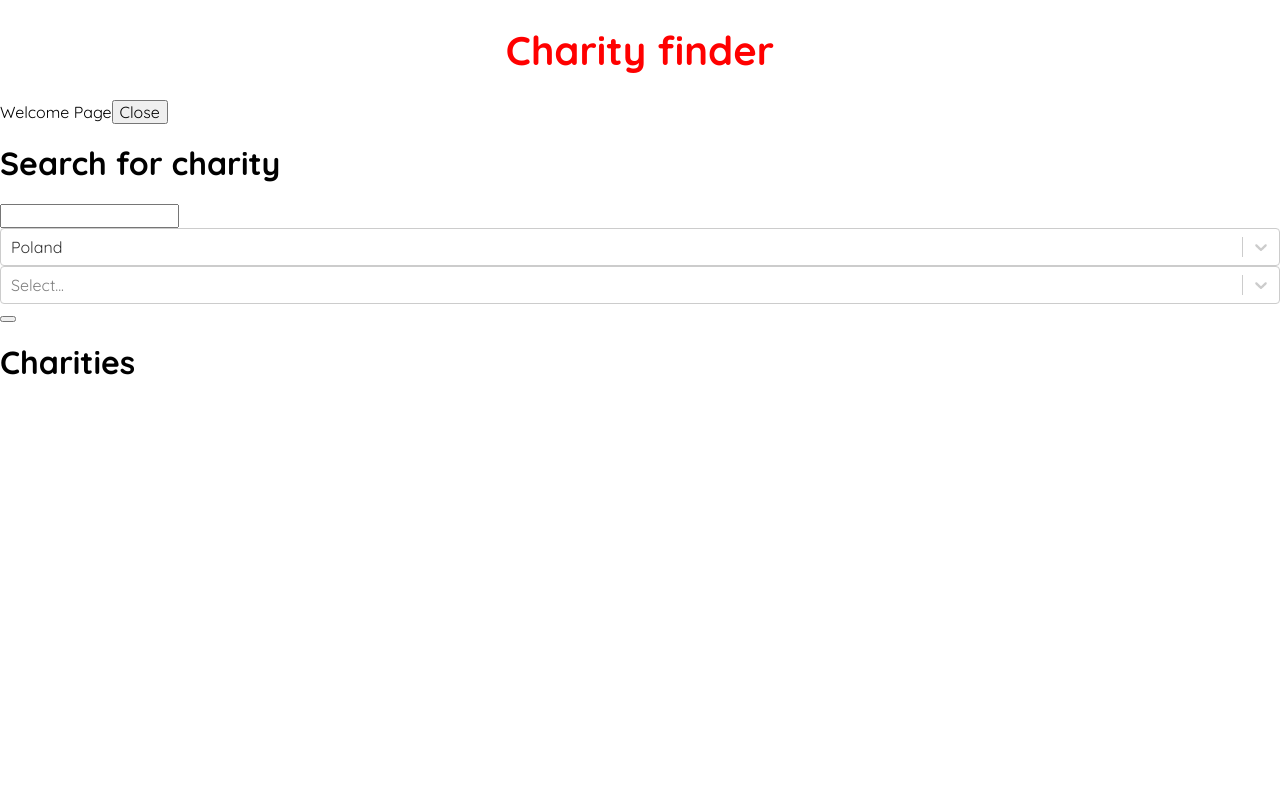
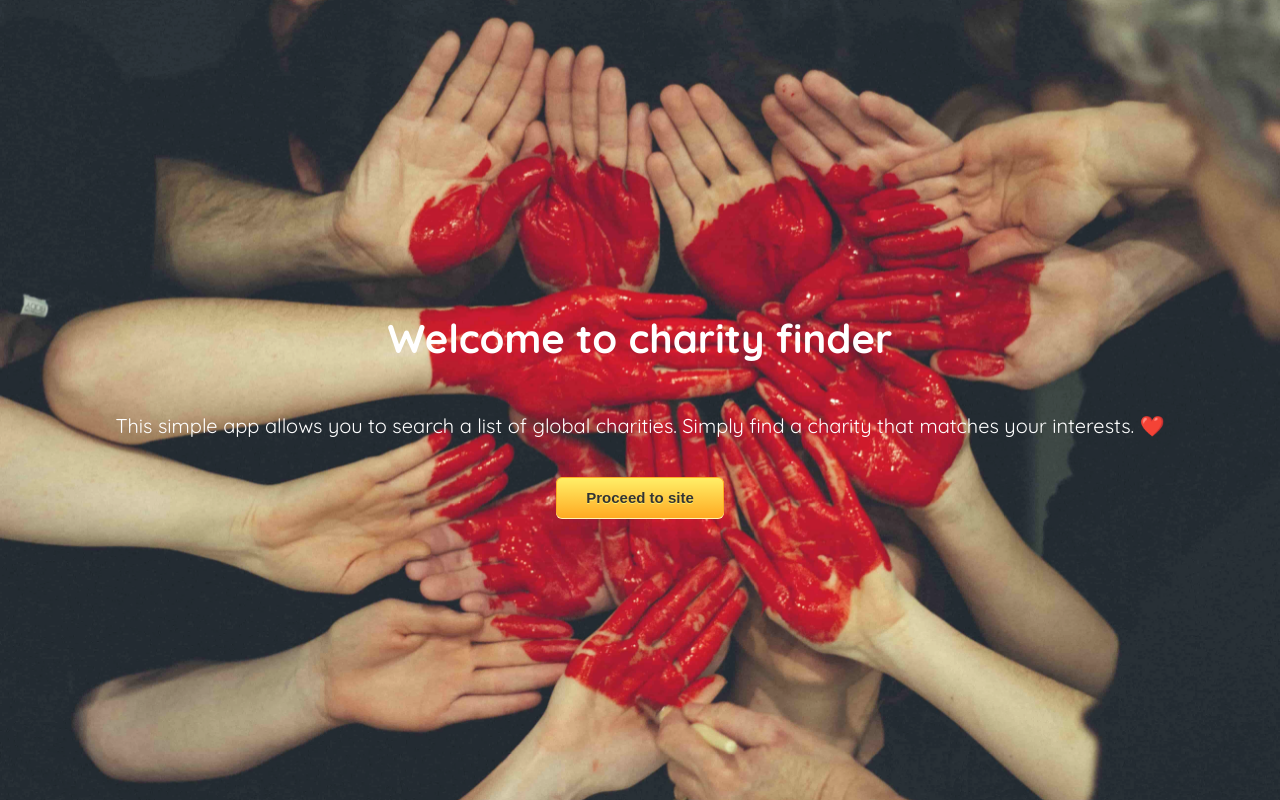
Before and after one commit to jundymek/charity-finder, a React (Create React App) app: page / in a window 1280 px wide. Built offline with nearby package versions, Linux system fonts and the light colour scheme.

Commit message:
style: Welcome page

```diff
--- a/src/App.tsx
+++ b/src/App.tsx
@@ -10,12 +10,17 @@ function App() {
   const [charities, setCharities] = useState<Charity[]>([]);
 
   return (
-    <div>
-      <Header />
-      {isWelcomeVisible && <Welcome setIsWelcomeVisible={setIsWelcomeVisible} />}
-      <CharitySearch setCharities={setCharities} />
-      <Charities charities={charities} />
-    </div>
+    <>
+      {isWelcomeVisible ? (
+        <Welcome setIsWelcomeVisible={setIsWelcomeVisible} />
+      ) : (
+        <>
+          <Header />
+          <CharitySearch setCharities={setCharities} />
+          <Charities charities={charities} />
+        </>
+      )}
+    </>
   );
 }
 
--- a/src/components/Welcome/Welcome.module.scss
+++ b/src/components/Welcome/Welcome.module.scss
@@ -0,0 +1,58 @@
+.container {
+  width: 100%;
+  height: 100vh;
+  display: flex;
+  flex-direction: column;
+  justify-content: center;
+  align-items: center;
+  padding: 10px;
+
+  &::after {
+    position: absolute;
+    content: '';
+    width: 100%;
+    height: 100%;
+    background: url('../../images/welcome_bg.jpg') no-repeat center center fixed;
+    background-size: cover;
+    z-index: -1;
+    opacity: .9;
+  }
+}
+
+.title {
+  font-size: 40px;
+  color: white;
+  text-align: center;
+}
+
+.paragraph {
+  font-size: 20px;
+  text-align: center;
+  color: white;
+}
+
+.button {
+  margin-top: 20px;
+	box-shadow: 0px 1px 0px 0px #fff6af;
+	background:linear-gradient(to bottom, #ffec64 5%, #ffab23 100%);
+	background-color:#ffec64;
+	border-radius:6px;
+	border:1px solid #ffaa22;
+	display:inline-block;
+	cursor:pointer;
+	color:#333333;
+	font-family:Arial;
+	font-size:15px;
+	font-weight:bold;
+	padding:11px 29px;
+	text-decoration:none;
+	text-shadow:0px 1px 0px #ffee66;
+}
+.button:hover {
+	background:linear-gradient(to bottom, #ffab23 5%, #ffec64 100%);
+	background-color:#ffab23;
+}
+.button:active {
+	position:relative;
+	top:1px;
+}
--- a/src/components/Welcome/Welcome.tsx
+++ b/src/components/Welcome/Welcome.tsx
@@ -1,18 +1,19 @@
-import React from 'react';
+import React from "react";
+import styles from "./Welcome.module.scss";
 
 interface Props {
   isVisible?: boolean;
   setIsWelcomeVisible: (isVisible: boolean) => void;
 }
 
-function Welcome({isVisible=true, setIsWelcomeVisible}: Props) {
-
+function Welcome({ isVisible = true, setIsWelcomeVisible }: Props) {
   return (
-    <div>
-      Welcome Page
-      <button onClick={() => setIsWelcomeVisible(false)}>Close</button>
-    </div>
-  )
+    <section className={styles.container}>
+      <h2 className={styles.title}>Welcome to charity finder</h2>
+      <p className={styles.paragraph}>This simple app allows you to search a list of global charities. Simply find a charity that matches your interests. <span role="img" aria-label="Heart icon">❤️</span></p>
+      <button className={styles.button} onClick={() => setIsWelcomeVisible(false)}>Proceed to site</button>
+    </section>
+  );
 }
 
 export default Welcome;
--- a/src/helpers/filterByCountriesOrganizationServes.ts
+++ b/src/helpers/filterByCountriesOrganizationServes.ts
@@ -1,10 +1,9 @@
 import { Charity, SelectedCountry } from "./types";
-
 
 export const filterByCountriesOrganizationServes = (data: Charity[], countries: SelectedCountry[]) => {
   if (countries.length) {
-    return data.filter((project: any) =>
-      project.organizationCountries.some((item: any) =>
+    return data.filter((project: Charity) =>
+      project.organizationCountries.some((item: string) =>
         countries.map(item => item.label).includes(item)
       )
     );
```
Also changed, not shown: src/images/welcome_bg.jpg (added), 1 other file (tests, documents, lock files or other folders).
